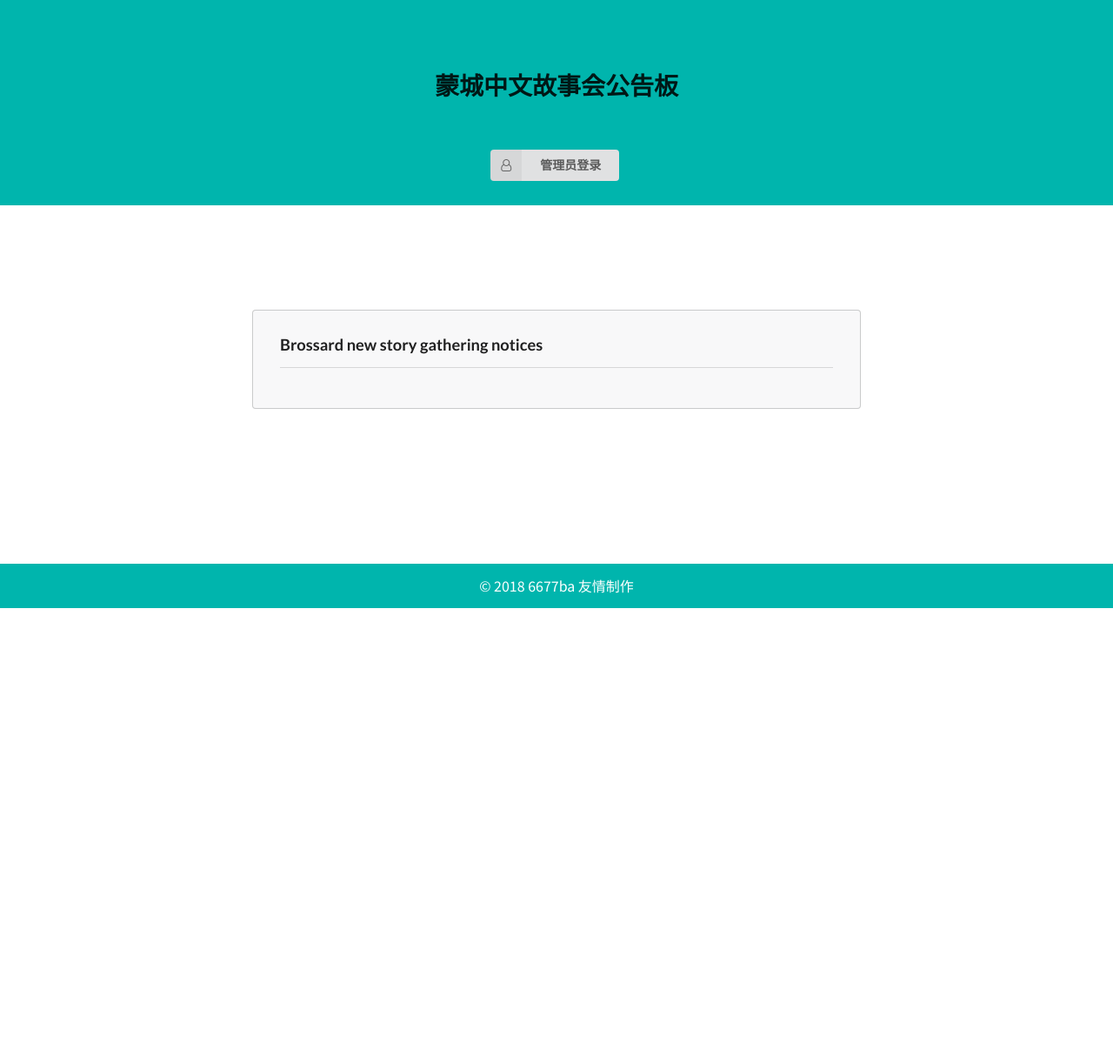
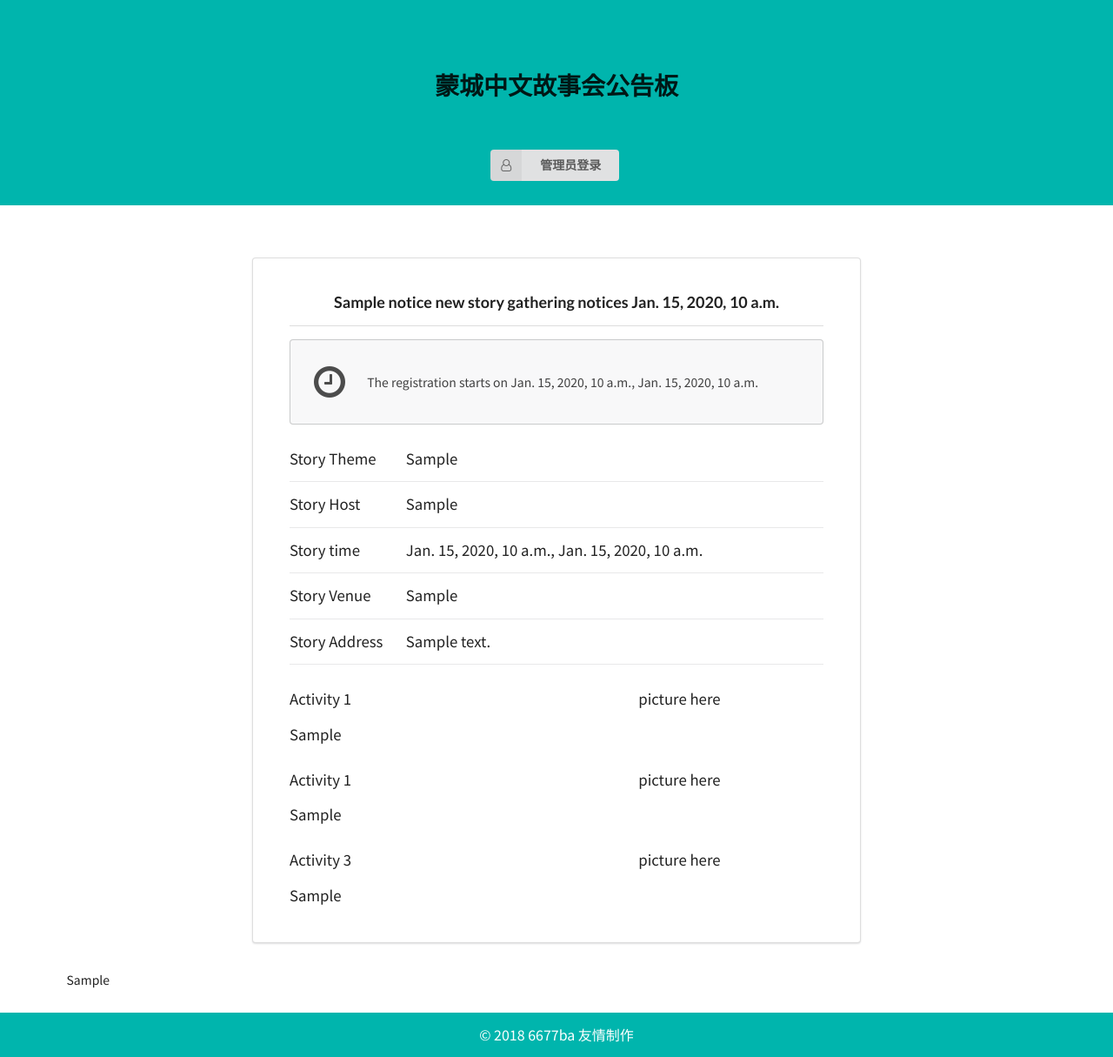
Before and after one commit to wangguanzhou/chinesestory, a Django app: template templates/notice.html in a window 1280 px wide. Shown: the whole page at 87% size. Before the commit the page ends 699 px from the top, so only its background shows below. Run offline with Django 3.2, Linux system fonts and the light colour scheme; the template is opened without the code that fills it: most values are stand-ins (such as "Sample title", 1, 10 or a date in 2020); some libraries are stand-ins or nearby versions.

Commit message:
complete shownotice function and register function

```diff
--- a/storysite/urls.py
+++ b/storysite/urls.py
@@ -26,4 +26,5 @@ urlpatterns = [
     path('chinesestory/modifynotice/', views.modifynotice),
     path('chinesestory/deletenotice/', views.deletenotice),
     path('chinesestory/shownotice/', views.shownotice),
+    path('chinesestory/register/', views.register),
 ]
--- a/templates/base.html
+++ b/templates/base.html
@@ -30,12 +30,12 @@
 			}
 
 			.maincontainer {
-				padding: 4em 0em;
+				padding: 2em 0em;
 			}
 
 			.storynotice {
 				min-height: 300px;
-				padding: 4em 0em;
+				padding: 2em 0em;
 			}
 
 			.storynotice .message {
@@ -46,6 +46,9 @@
 				padding: 2em 2em;
 			}
 
+      .ui.segment.hidden {
+        display: none;
+      }
 
 		</style>
 
@@ -79,7 +82,7 @@
 			{% block show-notice %}
 			{% endblock %}
 
-
+      {{ reg_data }}
 
 		</div>
 
--- a/templates/notice.html
+++ b/templates/notice.html
@@ -5,15 +5,94 @@
 
 		<div class="ui storynotice text container">
 
+      <div class="ui very padded segment">
+        <div class="ui header center aligned">
+          {{ notice_data.district_name }} new story gathering notices {{ notice_data.story_date }}
+        </div>
+        <div class="ui divider"></div>
+        {% if not registration_started %}
+          <div class="ui icon message">
+            <i class="clock icon"></i>
+            <div class="content">
+              <p>The registration starts on {{notice_data.reg_date}}, {{notice_data.reg_time}}</p>
+            </div>
+          </div>
 
-      <div class="ui icon message">
-				<div class="content">
-						<div class="header">
-              Brossard new story gathering notices
-						</div>
-            <div class="ui divider"></div>
+        {% else %}
 
-				</div>
+          <div class="ui segment">
+            <p style="font-size: 1.2em;">You can now register for the meetup.</p>
+
+            <form class="ui form" action="/chinesestory/register/" method="POST">
+              {% csrf_token %}
+              <div class="two fields">
+                <div class="field">
+                  <label>{{ reg_form.parent_name.label }}</label>
+                  {{ reg_form.parent_name }}
+                </div>
+                <div class="field">
+                  <label>{{ reg_form.child_name_1.label }}</label>
+                  {{ reg_form.child_name_1 }}
+                </div>
+              </div>
+              <div class="two fields">
+                <div class="field">
+                  <label>{{ reg_form.child_name_2.label }}</label>
+                  {{ reg_form.child_name_2 }}
+                </div>
+                <div class="field">
+                  <label>{{ reg_form.child_name_3.label }}</label>
+                  {{ reg_form.child_name_3 }}
+                </div>
+              </div>
+
+              <button class="ui teal fluid button" type="submit">Register Now</button>
+
+            </form>
+
+          </div>
+
+        {% endif %}
+
+        <div class="ui row" style="font-size: 1.2em">
+          <table class="ui very basic table">
+            <tr> <td class="collapsing">Story Theme</td> <td>{{notice_data.story_theme}}</td></tr>
+            <tr> <td class="collapsing">Story Host</td> <td>{{notice_data.story_host}}</td></tr>
+            <tr> <td class="collapsing">Story time</td> <td>{{notice_data.story_date}}, {{notice_data.story_time}}</td></tr>
+            <tr> <td class="collapsing">Story Venue</td> <td>{{notice_data.story_venue}}</td></tr>
+            <tr> <td class="collapsing">Story Address</td> <td>{{notice_data.story_address}}</td></tr>
+            <tr> <td class="collapsing"></td> <td></td></tr>
+          </table>
+        </div>
+        <div class="ui row" style="font-size: 1.2em">
+          <div class="ui grid">
+            <div class="ten wide column">
+            <p>Activity 1<p>
+            <p>{{notice_data.story_activity_1}}</p>
+            </div>
+            <div class="six wide column">
+            <p> picture here </p>
+            </div>
+
+            <div class="ten wide column">
+            <p>Activity 1<p>
+            <p>{{notice_data.story_activity_1}}</p>
+            </div>
+            <div class="six wide column">
+            <p> picture here </p>
+            </div>
+
+            <div class="ten wide column">
+            <p>Activity 3<p>
+            <p>{{notice_data.story_activity_1}}</p>
+            </div>
+            <div class="six wide column">
+            <p> picture here </p>
+            </div>
+
+          </div>
+        </div>
+
 			</div>
 
 
```
Also changed, not shown: storysite/forms.py (+46 -0 lines), storysite/views.py (+30 -2 lines).
